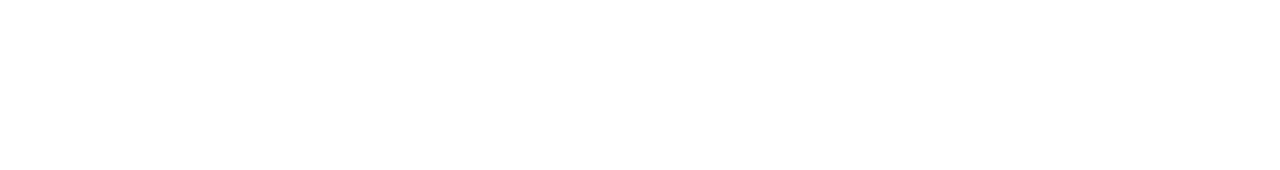
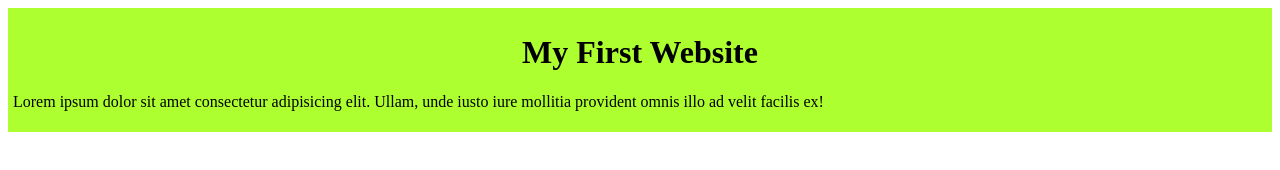
Before and after one commit to limonreza/my-first-web-github-repo, a plain HTML site: page index.html in a window 1280 px wide. Drawn offline with Linux system fonts and the light colour scheme.

Commit message:
added the first style

```diff
--- a/index.html
+++ b/index.html
@@ -4,8 +4,12 @@
     <meta charset="UTF-8">
     <meta name="viewport" content="width=device-width, initial-scale=1.0">
     <title>My First Ever Github Repo</title>
+    <link rel="stylesheet" href="style/web.css">
 </head>
 <body>
-
+    <div>
+        <h1 align="center">My First Website</h1>
+        <P>Lorem ipsum dolor sit amet consectetur adipisicing elit. Ullam, unde iusto iure mollitia provident omnis illo ad velit facilis ex!</P>
+    </div>
 </body>
 </html>
--- /dev/null
+++ b/style/web.css
@@ -0,0 +1,4 @@
+div{
+    background-color: greenyellow;
+    padding: 5px;
+}
```
